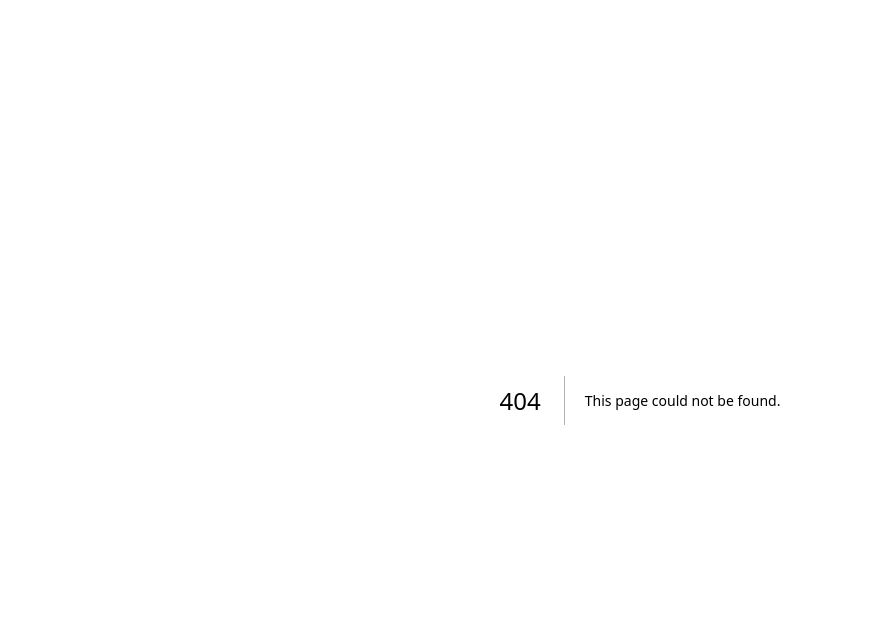
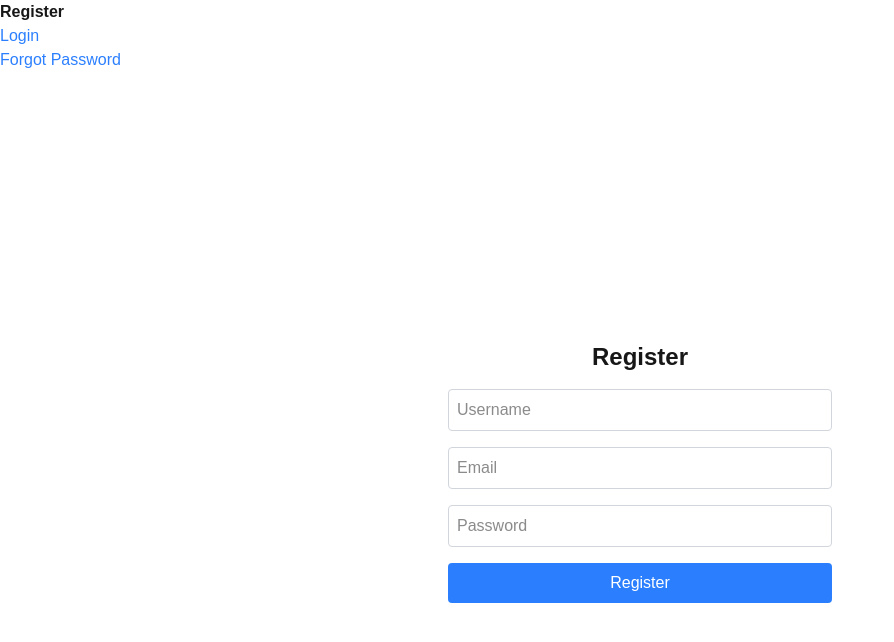
Before and after one commit to krystoliz/nextjs2, a Next.js app: page /register in a window 1280 px wide. Before the commit this address had no page. Shown: the top 642 px of the page, without its empty margins (0-894 px from the left). Built offline with nearby package versions, Linux system fonts and the light colour scheme.

Commit message:
feat: active links

```diff
--- a/src/app/[auth]/layout.tsx
+++ b/src/app/(auth)/layout.tsx
@@ -1,7 +1,7 @@
 "use client";
 import Link from "next/link";
 import { usePathname } from "next/navigation";
-import "../../styles.css";
+
 
 const navLinks = [
   { name: "Register", href: "/register"  },
--- /dev/null
+++ b/src/app/(auth)/login/page.tsx
@@ -0,0 +1,25 @@
+export default function Login() {
+    return (
+        <div className="flex flex-col items-center justify-center min-h-screen p-4">
+        <h1 className="text-2xl font-bold mb-4">Login</h1>
+        <form className="w-full max-w-sm">
+            <input
+            type="email"
+            placeholder="Email"
+            className="border border-gray-300 rounded p-2 mb-4 w-full"
+            />
+            <input
+            type="password"
+            placeholder="Password"
+            className="border border-gray-300 rounded p-2 mb-4 w-full"
+            />
+            <button
+            type="submit"
+            className="bg-blue-500 text-white rounded p-2 w-full"
+            >
+            Login
+            </button>
+        </form>
+        </div>
+    );
+}
--- /dev/null
+++ b/src/app/(auth)/register/page.tsx
@@ -0,0 +1,30 @@
+export default function Register() {
+    return (
+        <div className="flex flex-col items-center justify-center min-h-screen p-4">
+        <h1 className="text-2xl font-bold mb-4">Register</h1>
+        <form className="w-full max-w-sm">
+            <input
+            type="text"
+            placeholder="Username"
+            className="border border-gray-300 rounded p-2 mb-4 w-full"
+            />
+            <input
+            type="email"
+            placeholder="Email"
+            className="border border-gray-300 rounded p-2 mb-4 w-full"
+            />
+            <input
+            type="password"
+            placeholder="Password"
+            className="border border-gray-300 rounded p-2 mb-4 w-full"
+            />
+            <button
+            type="submit"
+            className="bg-blue-500 text-white rounded p-2 w-full"
+            >
+            Register
+            </button>
+        </form>
+        </div>
+    );
+}
```
